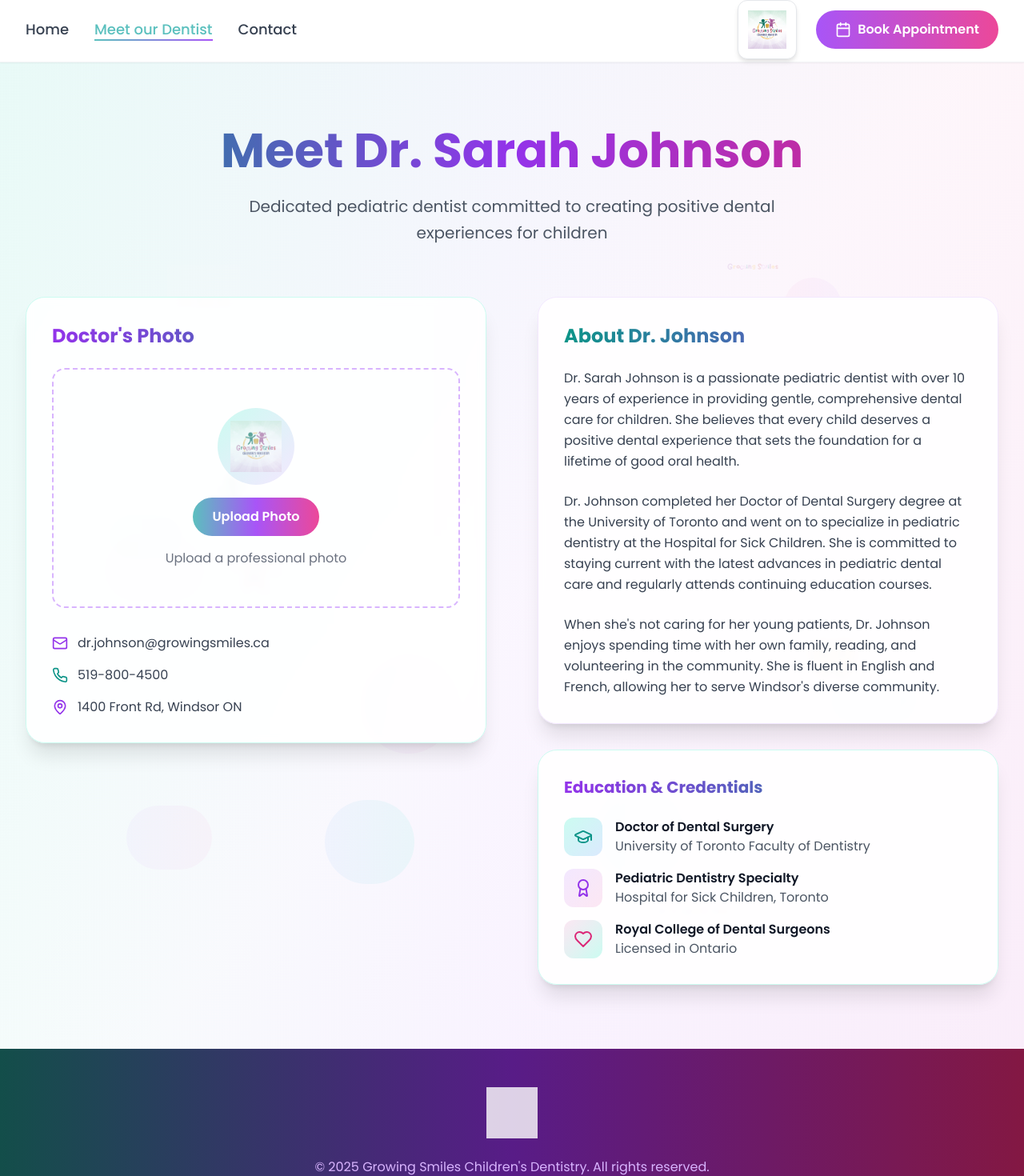
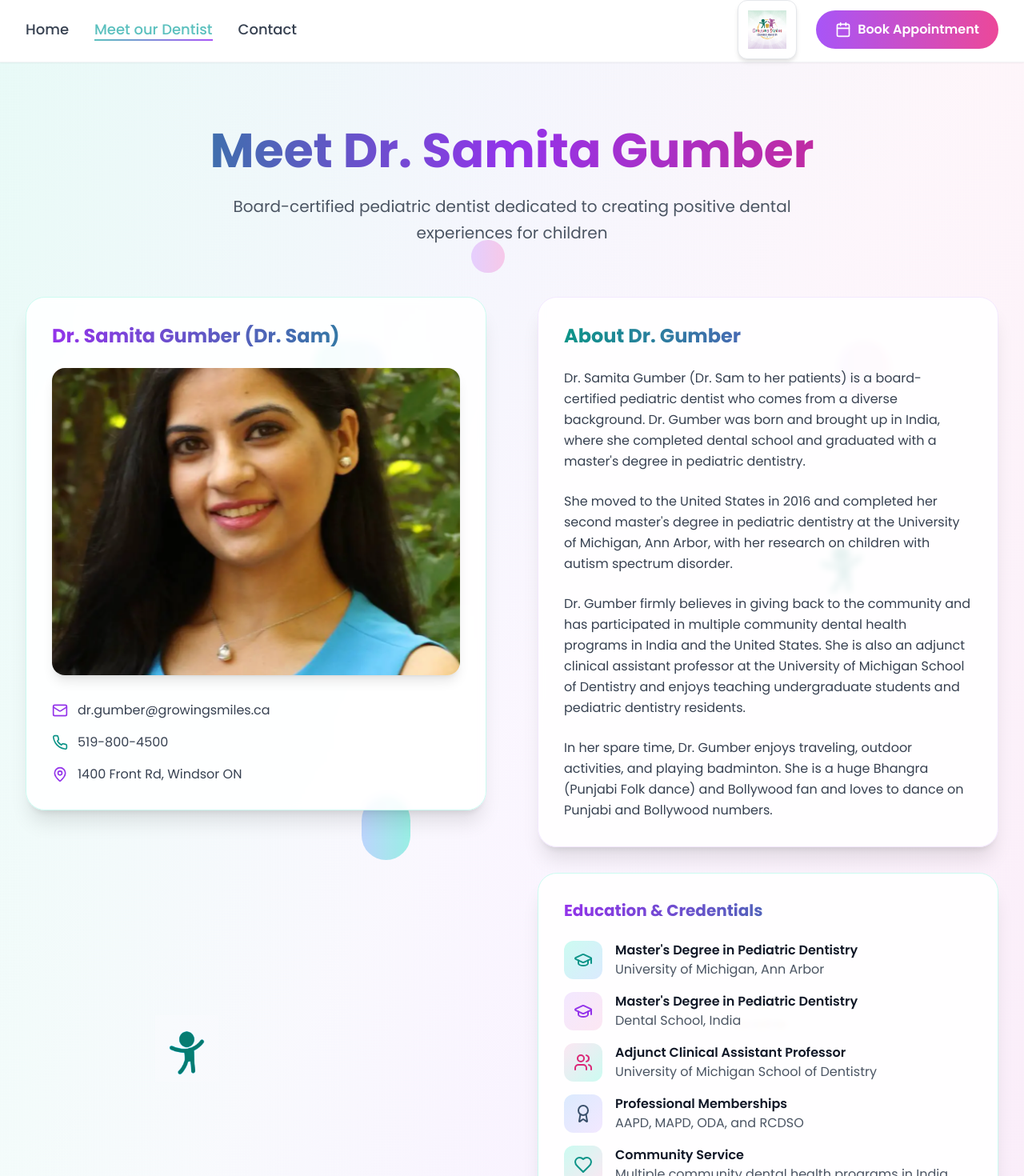
Before and after one commit to app-wizard-all/growing-smiles-website-windsor, a React (Vite) app: page /dentist in a window 1280 px wide. Shown: the part 3-1473 px from the top of the page at 80% size. Built offline with nearby package versions, Linux system fonts and the light colour scheme.

Commit message:
Update Dentist page with details
Add Dr. Gumber's bio, education, and credentials.

```diff
--- a/src/pages/Dentist.tsx
+++ b/src/pages/Dentist.tsx
@@ -1,10 +1,8 @@
-import { useState } from "react";
-import { Mail, Phone, MapPin, GraduationCap, Award, Heart } from "lucide-react";
+
+import { Mail, Phone, MapPin, GraduationCap, Award, Heart, Users } from "lucide-react";
 import Navbar from '../components/NavBar';
 
 const Dentist = () => {
-  const [dentistPhoto, setDentistPhoto] = useState<string | null>(null);
-
   // All backdrop elements including the uploaded image
   const backdropElements = [
     "/lovable-uploads/f5749505-21ce-4e5e-a045-feaab8b7a82b.png", // teal figure
@@ -14,29 +12,18 @@ const Dentist = () => {
     "/lovable-uploads/987ffbe2-6fea-4069-83d6-d10900bd56d4.png"  // uploaded growing smiles
   ];
 
-  const handlePhotoUpload = (event: React.ChangeEvent<HTMLInputElement>) => {
-    const file = event.target.files?.[0];
-    if (file) {
-      const reader = new FileReader();
-      reader.onload = (e) => {
-        setDentistPhoto(e.target?.result as string);
-      };
-      reader.readAsDataURL(file);
-    }
-  };
-
   return (
     <div className="min-h-screen bg-gradient-to-br from-teal-50 via-white to-purple-50">
       <Navbar />
 
       {/* Hero Section */}
       <section className="py-20 relative overflow-hidden">
-        {/* Reduced backdrop elements with better spacing */}
+        {/* Backdrop elements */}
         <div className="absolute inset-0 overflow-hidden">
-          {[...Array(8)].map((_, i) => (
+          {[...Array(6)].map((_, i) => (
             <div
               key={i}
-              className={`absolute rounded-full opacity-15 ${
+              className={`absolute rounded-full opacity-8 ${
                 i % 4 === 0
                   ? 'bg-gradient-to-r from-teal-200 to-blue-200'
                   : i % 4 === 1
@@ -46,8 +33,8 @@ const Dentist = () => {
                   : 'bg-gradient-to-r from-blue-200 to-teal-200'
               }`}
               style={{
-                width: Math.random() * 80 + 50,
-                height: Math.random() * 80 + 50,
+                width: Math.random() * 60 + 40,
+                height: Math.random() * 60 + 40,
                 left: `${Math.random() * 80 + 10}%`,
                 top: `${Math.random() * 80 + 10}%`,
                 animationDelay: `${Math.random() * 8}s`,
@@ -56,15 +43,15 @@ const Dentist = () => {
           ))}
 
           {/* Logo backdrop elements */}
-          {[...Array(6)].map((_, i) => (
+          {[...Array(4)].map((_, i) => (
             <img
               key={`backdrop-${i}`}
               src={backdropElements[Math.floor(Math.random() * backdropElements.length)]}
               alt=""
-              className="absolute opacity-15 animate-float"
+              className="absolute opacity-8 animate-float"
               style={{
-                width: Math.random() * 70 + 60,
-                height: Math.random() * 70 + 60,
+                width: Math.random() * 50 + 50,
+                height: Math.random() * 50 + 50,
                 left: `${Math.random() * 70 + 15}%`,
                 top: `${Math.random() * 70 + 15}%`,
                 animationDelay: `${Math.random() * 10}s`,
@@ -79,10 +66,10 @@ const Dentist = () => {
         <div className="relative max-w-7xl mx-auto px-4 sm:px-6 lg:px-8">
           <div className="text-center mb-16">
             <h1 className="text-4xl lg:text-6xl font-bold bg-gradient-to-r from-teal-600 via-purple-600 to-pink-600 bg-clip-text text-transparent mb-6">
-              Meet Dr. Sarah Johnson
+              Meet Dr. Samita Gumber
             </h1>
             <p className="text-xl text-gray-600 max-w-3xl mx-auto leading-relaxed">
-              Dedicated pediatric dentist committed to creating positive dental experiences for children
+              Board-certified pediatric dentist dedicated to creating positive dental experiences for children
             </p>
           </div>
 
@@ -91,59 +78,22 @@ const Dentist = () => {
             {/* Photo Section */}
             <div className="space-y-8">
               <div className="bg-white/90 backdrop-blur-sm rounded-3xl p-8 shadow-xl border border-teal-100">
-                <h2 className="text-2xl font-bold bg-gradient-to-r from-purple-600 to-teal-600 bg-clip-text text-transparent mb-6">Doctor's Photo</h2>
+                <h2 className="text-2xl font-bold bg-gradient-to-r from-purple-600 to-teal-600 bg-clip-text text-transparent mb-6">Dr. Samita Gumber (Dr. Sam)</h2>
 
-                {/* Photo Display/Upload Area */}
-                <div className="relative">
-                  {dentistPhoto ? (
-                    <div className="relative">
-                      <img
-                        src={dentistPhoto}
-                        alt="Dr. Sarah Johnson"
-                        className="w-full h-96 object-cover rounded-2xl shadow-lg"
-                      />
-                      <button
-                        onClick={() => setDentistPhoto(null)}
-                        className="absolute top-4 right-4 bg-red-500 text-white p-2 rounded-full hover:bg-red-600 transition-colors"
-                      >
-                        ×
-                      </button>
-                    </div>
-                  ) : (
-                    <div className="border-2 border-dashed border-purple-300 rounded-2xl p-12 text-center hover:border-purple-400 transition-colors">
-                      <div className="space-y-4">
-                        <div className="w-24 h-24 bg-gradient-to-br from-teal-100 to-purple-100 rounded-full flex items-center justify-center mx-auto">
-                          <img
-                            src="/lovable-uploads/938ec48e-ee62-43b3-9547-0f51ac679f34.png"
-                            alt="Placeholder"
-                            className="w-16 h-16 object-contain opacity-60"
-                          />
-                        </div>
-                        <div>
-                          <label htmlFor="photo-upload" className="cursor-pointer">
-                            <span className="bg-gradient-to-r from-teal-500 via-purple-500 to-pink-500 text-white px-6 py-3 rounded-full font-semibold hover:shadow-lg transition-all duration-300 transform hover:scale-105 inline-block">
-                              Upload Photo
-                            </span>
-                          </label>
-                          <input
-                            id="photo-upload"
-                            type="file"
-                            accept="image/*"
-                            onChange={handlePhotoUpload}
-                            className="hidden"
-                          />
-                        </div>
-                        <p className="text-gray-500">Upload a professional photo</p>
-                      </div>
-                    </div>
-                  )}
+                {/* Doctor's Photo */}
+                <div className="relative mb-8">
+                  <img
+                    src="/lovable-uploads/553908b6-ed98-41a3-b2f6-aea154e79a6f.png"
+                    alt="Dr. Samita Gumber"
+                    className="w-full h-96 object-cover rounded-2xl shadow-lg"
+                  />
                 </div>
 
                 {/* Contact Info */}
-                <div className="mt-8 space-y-4">
+                <div className="space-y-4">
                   <div className="flex items-center gap-3">
                     <Mail className="w-5 h-5 text-purple-600" />
-                    <span className="text-gray-700">dr.johnson@growingsmiles.ca</span>
+                    <span className="text-gray-700">dr.gumber@growingsmiles.ca</span>
                   </div>
                   <div className="flex items-center gap-3">
                     <Phone className="w-5 h-5 text-teal-600" />
@@ -160,27 +110,23 @@ const Dentist = () => {
             {/* Bio Section */}
             <div className="space-y-8">
               <div className="bg-white/90 backdrop-blur-sm rounded-3xl p-8 shadow-xl border border-purple-100">
-                <h2 className="text-2xl font-bold bg-gradient-to-r from-teal-600 to-purple-600 bg-clip-text text-transparent mb-6">About Dr. Johnson</h2>
+                <h2 className="text-2xl font-bold bg-gradient-to-r from-teal-600 to-purple-600 bg-clip-text text-transparent mb-6">About Dr. Gumber</h2>
 
                 <div className="space-y-6">
                   <p className="text-gray-700 leading-relaxed">
-                    Dr. Sarah Johnson is a passionate pediatric dentist with over 10 years of experience
-                    in providing gentle, comprehensive dental care for children. She believes that every
-                    child deserves a positive dental experience that sets the foundation for a lifetime
-                    of good oral health.
+                    Dr. Samita Gumber (Dr. Sam to her patients) is a board-certified pediatric dentist who comes from a diverse background. Dr. Gumber was born and brought up in India, where she completed dental school and graduated with a master's degree in pediatric dentistry.
                   </p>
 
                   <p className="text-gray-700 leading-relaxed">
-                    Dr. Johnson completed her Doctor of Dental Surgery degree at the University of Toronto
-                    and went on to specialize in pediatric dentistry at the Hospital for Sick Children.
-                    She is committed to staying current with the latest advances in pediatric dental care
-                    and regularly attends continuing education courses.
+                    She moved to the United States in 2016 and completed her second master's degree in pediatric dentistry at the University of Michigan, Ann Arbor, with her research on children with autism spectrum disorder.
                   </p>
 
                   <p className="text-gray-700 leading-relaxed">
-                    When she's not caring for her young patients, Dr. Johnson enjoys spending time with
-                    her own family, reading, and volunteering in the community. She is fluent in English
-                    and French, allowing her to serve Windsor's diverse community.
+                    Dr. Gumber firmly believes in giving back to the community and has participated in multiple community dental health programs in India and the United States. She is also an adjunct clinical assistant professor at the University of Michigan School of Dentistry and enjoys teaching undergraduate students and pediatric dentistry residents.
+                  </p>
+
+                  <p className="text-gray-700 leading-relaxed">
+                    In her spare time, Dr. Gumber enjoys traveling, outdoor activities, and playing badminton. She is a huge Bhangra (Punjabi Folk dance) and Bollywood fan and loves to dance on Punjabi and Bollywood numbers.
                   </p>
                 </div>
               </div>
@@ -195,28 +141,48 @@ const Dentist = () => {
                       <GraduationCap className="w-6 h-6 text-teal-600" />
                     </div>
                     <div>
-                      <h4 className="font-semibold text-gray-900">Doctor of Dental Surgery</h4>
-                      <p className="text-gray-600">University of Toronto Faculty of Dentistry</p>
+                      <h4 className="font-semibold text-gray-900">Master's Degree in Pediatric Dentistry</h4>
+                      <p className="text-gray-600">University of Michigan, Ann Arbor</p>
                     </div>
                   </div>
 
                   <div className="flex items-start gap-4">
                     <div className="w-12 h-12 bg-gradient-to-br from-purple-100 to-pink-100 rounded-xl flex items-center justify-center flex-shrink-0">
-                      <Award className="w-6 h-6 text-purple-600" />
+                      <GraduationCap className="w-6 h-6 text-purple-600" />
                     </div>
                     <div>
-                      <h4 className="font-semibold text-gray-900">Pediatric Dentistry Specialty</h4>
-                      <p className="text-gray-600">Hospital for Sick Children, Toronto</p>
+                      <h4 className="font-semibold text-gray-900">Master's Degree in Pediatric Dentistry</h4>
+                      <p className="text-gray-600">Dental School, India</p>
                     </div>
                   </div>
 
                   <div className="flex items-start gap-4">
                     <div className="w-12 h-12 bg-gradient-to-br from-pink-100 to-teal-100 rounded-xl flex items-center justify-center flex-shrink-0">
-                      <Heart className="w-6 h-6 text-pink-600" />
+                      <Users className="w-6 h-6 text-pink-600" />
                     </div>
                     <div>
-                      <h4 className="font-semibold text-gray-900">Royal College of Dental Surgeons</h4>
-                      <p className="text-gray-600">Licensed in Ontario</p>
+                      <h4 className="font-semibold text-gray-900">Adjunct Clinical Assistant Professor</h4>
+                      <p className="text-gray-600">University of Michigan School of Dentistry</p>
+                    </div>
+                  </div>
+
+                  <div className="flex items-start gap-4">
+                    <div className="w-12 h-12 bg-gradient-to-br from-blue-100 to-purple-100 rounded-xl flex items-center justify-center flex-shrink-0">
+                      <Award className="w-6 h-6 text-blue-600" />
+                    </div>
+                    <div>
+                      <h4 className="font-semibold text-gray-900">Professional Memberships</h4>
+                      <p className="text-gray-600">AAPD, MAPD, ODA, and RCDSO</p>
+                    </div>
+                  </div>
+
+                  <div className="flex items-start gap-4">
+                    <div className="w-12 h-12 bg-gradient-to-br from-teal-100 to-pink-100 rounded-xl flex items-center justify-center flex-shrink-0">
+                      <Heart className="w-6 h-6 text-teal-600" />
+                    </div>
+                    <div>
+                      <h4 className="font-semibold text-gray-900">Community Service</h4>
+                      <p className="text-gray-600">Multiple community dental health programs in India and the United States</p>
                     </div>
                   </div>
                 </div>
```
Also changed, not shown: public/lovable-uploads/553908b6-ed98-41a3-b2f6-aea154e79a6f.png (added).
